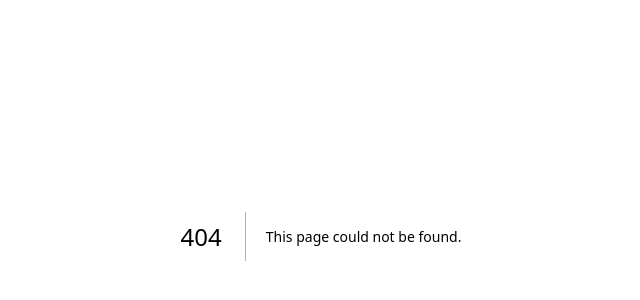
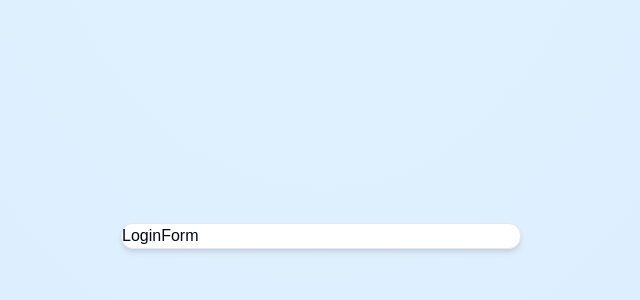
Before and after one commit to TheMakersGlobal/next-auth-training, a Next.js app: page /auth/login in a window 1280 px wide. Before the commit this address had no page. Shown: the part 164-464 px from the top of the page, without its empty margins (319-959 px from the left). Built offline with nearby package versions, Linux system fonts and the light colour scheme.

Commit message:
feat: create login-form component and card wrapper

```diff
--- /dev/null
+++ b/app/auth/layout.tsx
@@ -0,0 +1,14 @@
+
+const AuthLayout = ({
+    children
+}:{
+    children: React.ReactNode
+}) => {
+    return (
+        <div className="h-full flex items-center justify-center bg-[radial-gradient(ellipse_at_top,_var(--tw-gradient-stops))] from-sky-100 to-blue-100">
+            {children}
+        </div>
+     );
+}
+
+export default AuthLayout;
--- /dev/null
+++ b/app/auth/login/page.tsx
@@ -0,0 +1,9 @@
+import { LoginForm } from "@/components/auth/login-form"
+
+const LoginPage = () => {
+    return (
+        <LoginForm/>
+     );
+}
+
+export default LoginPage;
--- /dev/null
+++ b/components/auth/card-wrapper.tsx
@@ -0,0 +1,25 @@
+'use client'
+
+import { Card } from "@/components/ui/card";
+
+interface CardWrapperProps{
+    children: React.ReactNode;
+    headerLabel: string;
+    backButtonlabel: string;
+    backButtonHref: string;
+    showSocial?:boolean;
+}
+
+export const CardWrapper = ({
+    children,
+    headerLabel,
+    backButtonlabel,
+    backButtonHref,
+    showSocial,
+}:CardWrapperProps) => {
+    return(
+        <Card className="w-[400px] shadow-md">
+            {children}
+        </Card>
+    )
+}
--- /dev/null
+++ b/components/auth/login-form.tsx
@@ -0,0 +1,14 @@
+import { CardWrapper } from "./card-wrapper"
+
+export const LoginForm = () => {
+    return(
+        <CardWrapper
+        headerLabel="Welcome Back!"
+        backButtonlabel="Don't have an account"
+        backButtonHref="/auth/register"
+        showSocial
+        >
+            LoginForm
+        </CardWrapper>
+    )
+}
--- /dev/null
+++ b/components/ui/card.tsx
@@ -0,0 +1,76 @@
+import * as React from "react"
+
+import { cn } from "@/lib/utils"
+
+const Card = React.forwardRef<
+  HTMLDivElement,
+  React.HTMLAttributes<HTMLDivElement>
+>(({ className, ...props }, ref) => (
+  <div
+    ref={ref}
+    className={cn(
+      "rounded-xl border bg-card text-card-foreground shadow",
+      className
+    )}
+    {...props}
+  />
+))
+Card.displayName = "Card"
+
+const CardHeader = React.forwardRef<
+  HTMLDivElement,
+  React.HTMLAttributes<HTMLDivElement>
+>(({ className, ...props }, ref) => (
+  <div
+    ref={ref}
+    className={cn("flex flex-col space-y-1.5 p-6", className)}
+    {...props}
+  />
+))
+CardHeader.displayName = "CardHeader"
+
+const CardTitle = React.forwardRef<
+  HTMLParagraphElement,
+  React.HTMLAttributes<HTMLHeadingElement>
+>(({ className, ...props }, ref) => (
+  <h3
+    ref={ref}
+    className={cn("font-semibold leading-none tracking-tight", className)}
+    {...props}
+  />
+))
+CardTitle.displayName = "CardTitle"
+
+const CardDescription = React.forwardRef<
+  HTMLParagraphElement,
+  React.HTMLAttributes<HTMLParagraphElement>
+>(({ className, ...props }, ref) => (
+  <p
+    ref={ref}
+    className={cn("text-sm text-muted-foreground", className)}
+    {...props}
+  />
+))
+CardDescription.displayName = "CardDescription"
+
+const CardContent = React.forwardRef<
+  HTMLDivElement,
+  React.HTMLAttributes<HTMLDivElement>
+>(({ className, ...props }, ref) => (
+  <div ref={ref} className={cn("p-6 pt-0", className)} {...props} />
+))
+CardContent.displayName = "CardContent"
+
+const CardFooter = React.forwardRef<
+  HTMLDivElement,
+  React.HTMLAttributes<HTMLDivElement>
+>(({ className, ...props }, ref) => (
+  <div
+    ref={ref}
+    className={cn("flex items-center p-6 pt-0", className)}
+    {...props}
+  />
+))
+CardFooter.displayName = "CardFooter"
+
+export { Card, CardHeader, CardFooter, CardTitle, CardDescription, CardContent }
```
